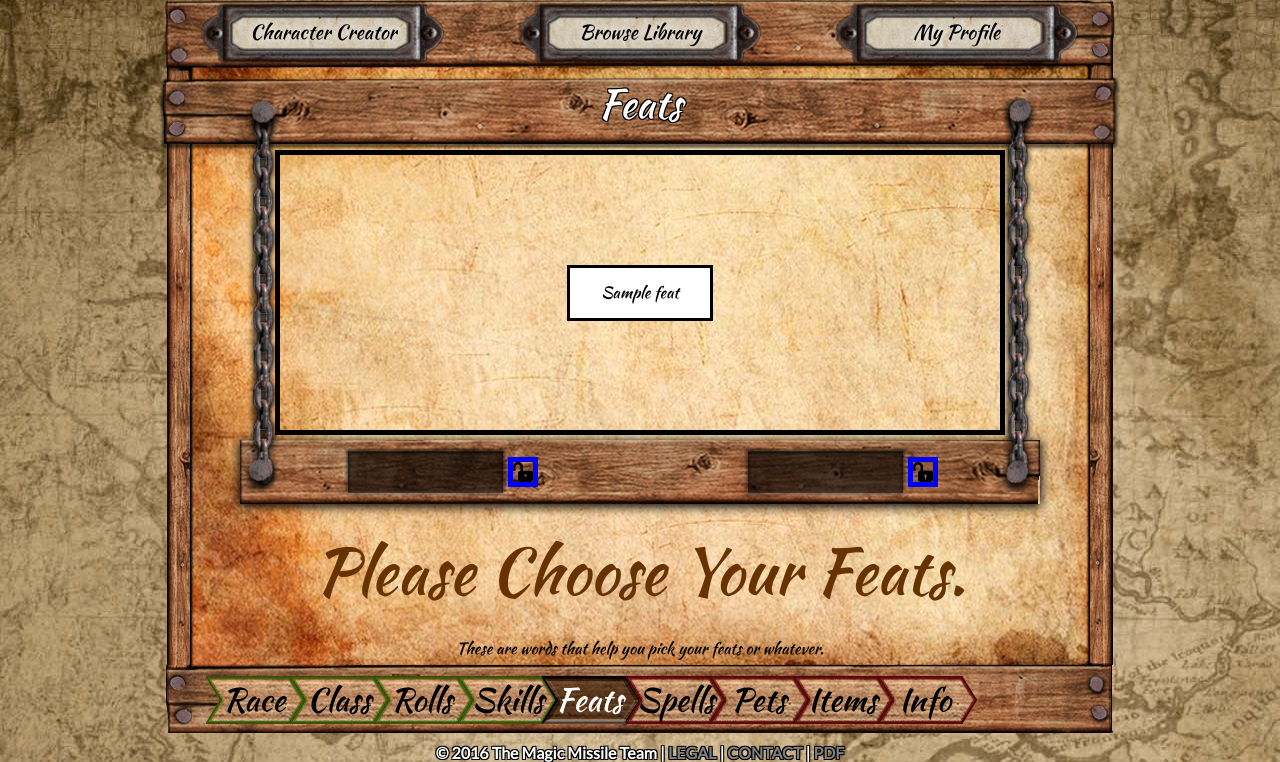
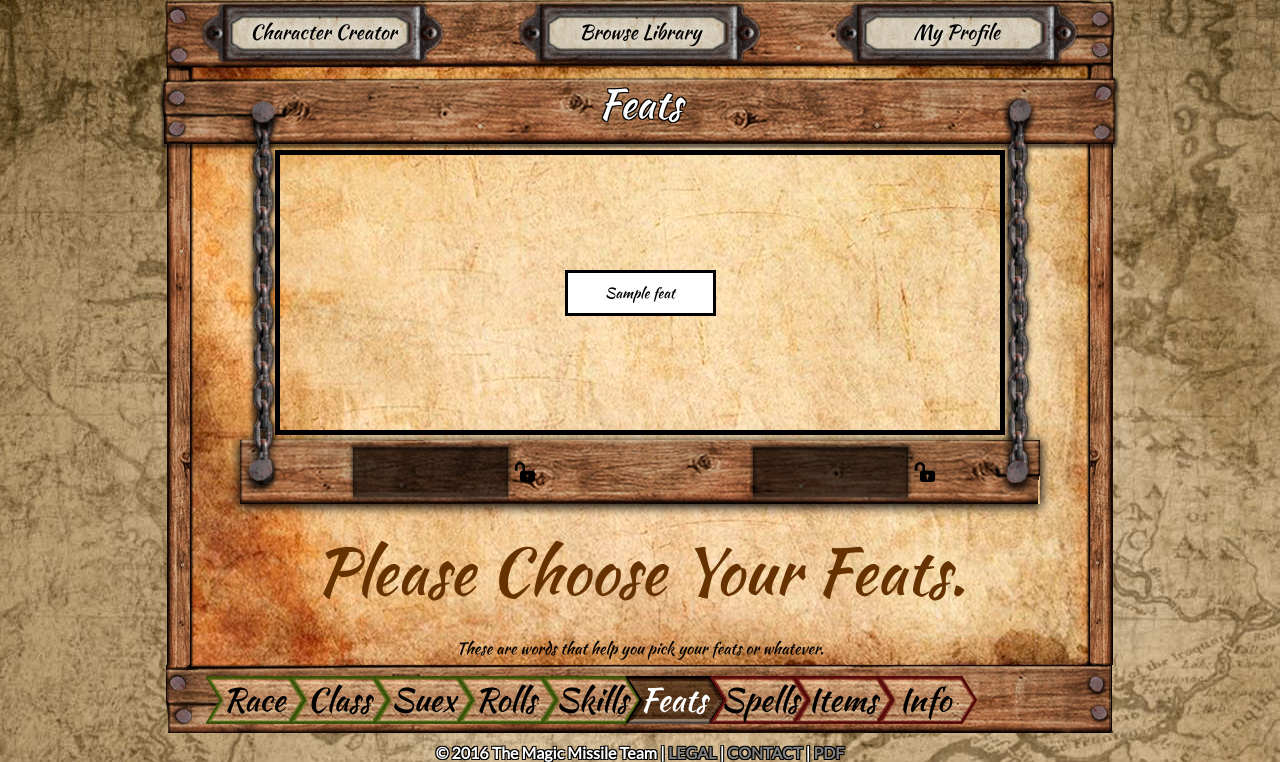
Before and after one commit to quan/magic_missile, a PHP site: page /character/feats.php in a window 1280 px wide. Shown: the part 101-863 px from the top of the page. Run offline with PHP 8.4, Linux system fonts and the light colour scheme; the visitor is signed in with stand-in values (Sample User, id 1); tables that the repository leaves empty or names only in its code hold one stand-in row (values such as "Sample post"); some web fonts are replaced; grey boxes are pictures that could not be loaded.

Commit message:
Changed the Progress Bar

```diff
--- a/character/class.php
+++ b/character/class.php
@@ -7,7 +7,7 @@
 		$_SESSION['char_domain'] = $_POST['char_domain'];
 		$_SESSION['char_school'] = $_POST['char_school'];
 		$_SESSION['char_alignment'] = $_POST['char_alignment'];
-		header('location: rolls.php');
+		header('location: suex.php');
 	}
 
 	include('../db.php');
--- a/character/feats.php
+++ b/character/feats.php
@@ -20,6 +20,8 @@
 
 	function normal($string) {
 		$string = str_replace(' ', '', $string);
+		$string = str_replace('(', '', $string);
+		$string = str_replace(')', '', $string);
 		$string = strtolower($string);
 		return $string;
 	}
@@ -92,12 +94,15 @@
 
 		.feat_slot{
 			background-image: url('img/burnedinbutton.png');
-			background-size: 165px 50px;
+			background-size: 165px 60px;
 			background-color: transparent;
-			height: 50px;
+			height: 60px;
 			width: 165px;
 			font-family: inherit;
-			border: none;
+			border: 2px solid transparent;
+			display: flex;
+			justify-content: center;
+			align-items: center;
 		}
 		.pod{
 			border: 5px solid #000;
@@ -115,10 +120,10 @@
 		.pea{
 			background-color: #fff;
 			border: 3px solid #000;
-			font-size: 1em;
-			width: 140px;
-			height: 50px;
-			margin: 10px;
+			font-size: 0.9em;
+			width: 145px;
+			height: 40px;
+			margin: 5px;
 			text-align: center;
 			position: relative;
 			display: flex;
@@ -181,8 +186,11 @@
 				<div id="submenu" class="shadow">
 
 					<?php
-						for ($i=0; $i < feat_num(); $i++) {
-							echo '<div style="display: flex; flex-direction: row; align-items: center;"><div class="feat_slot" id="feat_' . $i . '"></div><div id="lock' . $i . '" class="unlock"></div></div>';
+						for ($i=1; $i <= feat_num(); $i++) {
+							echo '<div style="display: flex; flex-direction: row; align-items: center;">
+									<div class="feat_slot" id="feat_' . $i . '"></div>
+									<div id="lock' . $i . '" class="unlock"></div>
+								</div>';
 						}
 					?>
 
@@ -210,6 +218,9 @@
 	//Hides Next Button
 	$('#next_button').hide();
 
+	//Number of feats
+	var feat_num = <?php echo feat_num(); ?>;
+
 	//Displays full_text for feat when a feat is clicked
 	$('.pea').click(function(){
 		var full_id = 'feats/full.php ' + '#' + $(this).attr('id') + '_text';
@@ -220,12 +231,17 @@
 	$('div[id^=lock]').click(function(){
 
 		var slot = $(this).parent().find('div[id^=feat]');
+		var lastLock = 'lock' + String(feat_num);
 
 		if (slot.html() != "" && $(this).hasClass('unlock')) {
 			$(this).removeClass('unlock');
 			$(this).addClass('lock');
 			slot.find('.pea').css('color', 'red');
 			slot.find('.pea').attr('draggable', false);
+			//Checks if last feat and shows Next Button
+			if ($(this).attr('id') == lastLock) {
+				$('#next_button').show();
+			};
 		} else {
 			$(this).removeClass('lock');
 			$(this).addClass('unlock');
@@ -235,7 +251,7 @@
 
 	});
 
-	$("div[id^='feat']").siblings("div[id^='lock']").css('border', '5px solid blue');
+
 
 
 	//-------------------------DRAG AND DROP----------------------------//
@@ -243,8 +259,6 @@
 	//dragstart function
 	function handleDragStart(e) {
 		this.style.opacity = '0.5';
-
-
 		e.dataTransfer.setData('text/html', this.id);
 	}
 
@@ -252,28 +266,25 @@
 		if (e.preventDefault) {
 			e.preventDefault();
 		}
-
 		return false;
 	}
 
 	function handleDragEnter(e){
-		this.style.color = 'white';
+		return false;
 	}
 
 	function handleDrag(e){
-		$("div[id^='feat']:first-child").css('border', '2px solid green');
+		$('#submenu').find('.unlock').siblings().eq(0).css('background-color', 'green');
 	}
 
 	function handleDragLeave(e){
-		this.style.color = 'black';
+		return false;
 	}
 
 	function handleDrop(e){
 		if (e.stopPropogation) {
 			e.stopPropogation();
 		};
-
-		$("div[id^='feat']").css('border', 'none');
 
 		if ($(this).siblings().hasClass('lock')) {
 			return false;
@@ -312,6 +323,8 @@
 	function handleDragEnd(e){
 		this.style.opacity = '1';
 		this.style.color = 'black';
+
+		$('#submenu').find('div[id^=feat]').css('background-color', 'transparent');
 	}
 
 	var peas = $('.pea');
--- a/character/progress.php
+++ b/character/progress.php
@@ -1,6 +1,6 @@
 <!--PHP-->
 <?php
-	$options  = ["race", "class", "rolls", "skills", "feats", "spells", "pets", "items", "info"];
+	$options  = ["race", "class", "suex", "rolls", "skills", "feats", "spells", "items", "info"];
 	$page_name =  basename($_SERVER['PHP_SELF']);
 	$page_name = str_replace(".php", "", $page_name);
 	$cont = TRUE;
@@ -34,7 +34,7 @@
 	left: 22px;
 	text-decoration: none;
 }
-.nameRace, .nameClass, .nameRolls{
+.nameRace, .nameClass, .nameRolls, .nameSuex{
 	color: #000;
 	position: absolute;
 	top: 1px;
--- a/character/spells.php
+++ b/character/spells.php
@@ -4,7 +4,7 @@
 	include('../db.php');
 
 	if (isset($_POST['save'])) {
-		header('location: pets.php');
+		header('location: items.php');
 	}
 
 ?>
```
